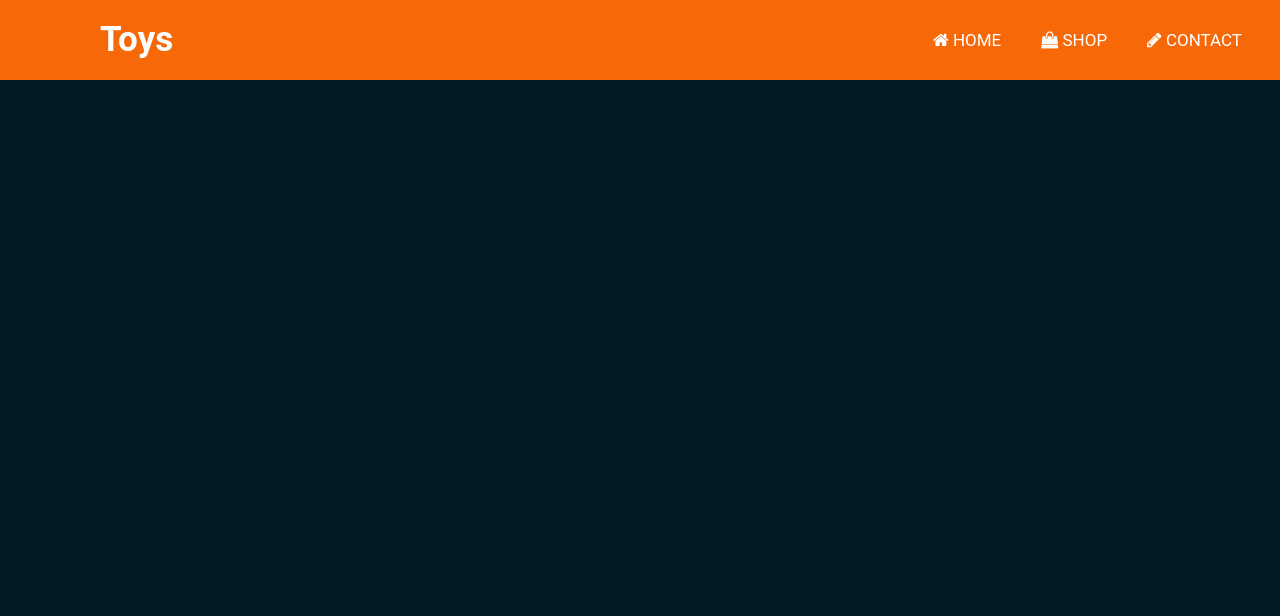
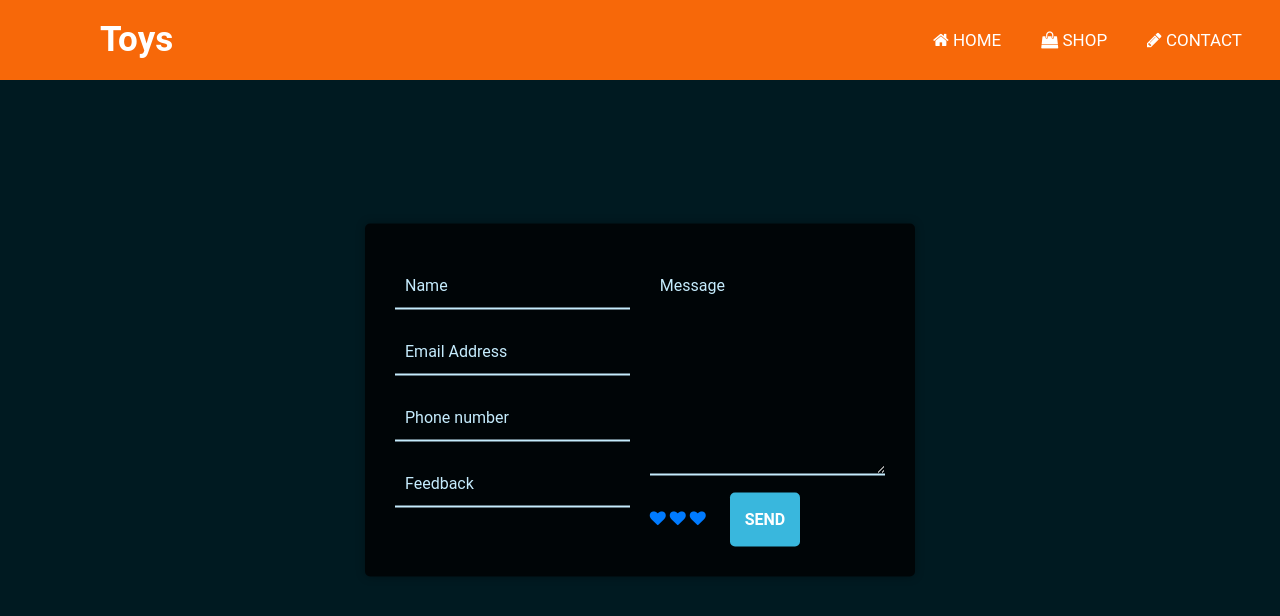
Before and after one commit to sree0831/Project1-, a plain HTML site: page contact.html in a window 1280 px wide. Drawn offline with nearby package versions, Linux system fonts and the light colour scheme.

Commit message:
http.server

```diff
--- a/contact.html
+++ b/contact.html
@@ -25,3 +25,25 @@
       </ul>
     </nav>
       <!-- End of Navigation Bar -->
+      <body>
+    <div class="wrapper">
+    <!-----contact form-->
+  <div class="contact-form">
+    <div class="input-fields">
+      <input type="text" class="input" placeholder="Name">
+      <input type="text" class="input" placeholder="Email Address">
+      <input type="text" class="input" placeholder="Phone number">
+      <input type="text" class="input" placeholder="Feedback">
+    </div>
+    <div class="msg">
+      <textarea placeholder="Message"></textarea>
+      <a href=""><i class="fa fa-heart"></i></a>
+      <a href=""><i class="fa fa-heart"></i></a>
+      <a href=""><i class="fa fa-heart"></i></a>
+      <div class="btn">send</div>
+    </div>
+  </div>
+  <!----End of contact form-->
+ </div>
+ </body>
+</html>
```
